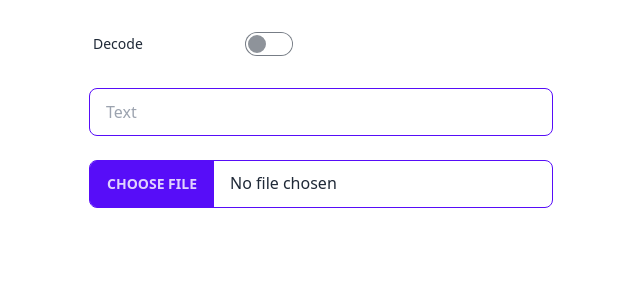
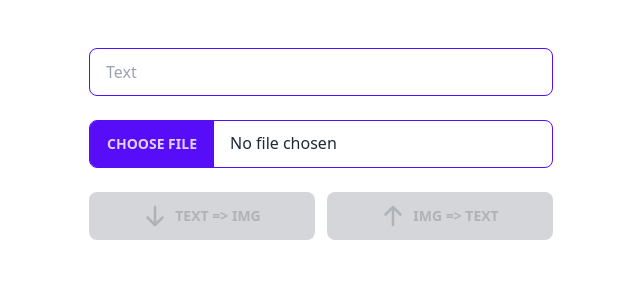
Before and after one commit to laddge/stegano, a Svelte app: page / in a window 1280 px wide. Shown: the top 300 px of the page, without its empty margins (319-959 px from the left). Built offline with nearby package versions, Linux system fonts and the light colour scheme.

Commit message:
click action

```diff
--- a/src/App.svelte
+++ b/src/App.svelte
@@ -2,7 +2,6 @@
   import { encode as b64Encode, decode as b64Decode, fromUint8Array, toUint8Array } from 'js-base64'
   import { gzip, ungzip } from 'pako'
 
-  let decodeMode: boolean = false
   let text: string = ''
   let files: FileList
   let canvas: HTMLCanvasElement
@@ -62,7 +61,7 @@
   }
 
   const unstegano = () => {
-    output = ''
+    text = ''
     const imgData = ctx.getImageData(0, 0, canvas.width, canvas.height)
     let encoded: string = ''
     for (let i: number = 0; i < imgData.data.length / 4; i++) {
@@ -72,10 +71,10 @@
       const b64Index = r % 5 * 16 + g % 4 * 4 + b % 4
       encoded += 'ABCDEFGHIJKLMNOPQRSTUVWXYZabcdefghijklmnopqrstuvwxyz0123456789+/='.split('')[b64Index]
     }
-    output = decode(encoded)
+    text = decode(encoded)
   }
 
-  $: {
+  const process = (decodeMode: boolean) => {
     if (canvas && files) {
       const [file] = files
       const img = new Image()
@@ -101,23 +100,34 @@
 
 <main class="max-w-lg mx-auto p-6">
   <div class="mb-6">
-    <div class="form-control w-52">
-      <label class="cursor-pointer label">
-        <span class="label-text">Decode</span>
-        <input type="checkbox" class="toggle toggle-primary" bind:checked={decodeMode} />
-      </label>
+    <input type="text" bind:value={text} placeholder="Text" class="input input-primary w-full mt-6" />
+    <input type="file" accept="image/png" bind:files class="file-input file-input-bordered file-input-primary w-full mt-6" />
+    <div class="flex gap-3 justify-center mt-6">
+      <button on:click={() => process(false)} disabled={!text || !files} class="btn btn-primary grow">
+        <svg xmlns="http://www.w3.org/2000/svg" fill="none" viewBox="0 0 24 24" stroke-width="2.5" stroke="currentColor" class="w-6 h-6">
+          <path stroke-linecap="round" stroke-linejoin="round" d="M19.5 13.5L12 21m0 0l-7.5-7.5M12 21V3" />
+        </svg>
+        Text =&gt; Img
+      </button>
+      <button on:click={() => process(true)} disabled={!files} class="btn btn-primary grow">
+        <svg xmlns="http://www.w3.org/2000/svg" fill="none" viewBox="0 0 24 24" stroke-width="2.5" stroke="currentColor" class="w-6 h-6">
+          <path stroke-linecap="round" stroke-linejoin="round" d="M4.5 10.5L12 3m0 0l7.5 7.5M12 3v18" />
+        </svg>
+        Img =&gt; Text
+      </button>
     </div>
-    {#if !decodeMode}
-      <input type="text" bind:value={text} placeholder="Text" class="input input-primary w-full mt-6" />
-    {/if}
-    <input type="file" accept="image/png" bind:files class="file-input file-input-bordered file-input-primary w-full mt-6" />
   </div>
   <p class="text-error font-bold">{err}</p>
   <canvas bind:this={canvas} class="hidden" />
-  {#if !decodeMode && output}
-    <img src={output} alt="output" class="w-full mt-6" />
-  {/if}
-  {#if decodeMode}
-    {output}
+  {#if output}
+    <img src={output} alt="output" class="w-full my-6" />
+    <a href={output} download="image.png">
+      <button class="btn btn-primary w-full">
+        <svg xmlns="http://www.w3.org/2000/svg" fill="none" viewBox="0 0 24 24" stroke-width="1.5" stroke="currentColor" class="w-6 h-6">
+          <path stroke-linecap="round" stroke-linejoin="round" d="M3 16.5v2.25A2.25 2.25 0 005.25 21h13.5A2.25 2.25 0 0021 18.75V16.5M16.5 12L12 16.5m0 0L7.5 12m4.5 4.5V3" />
+        </svg>
+        Download
+      </button>
+    </a>
   {/if}
 </main>
```
